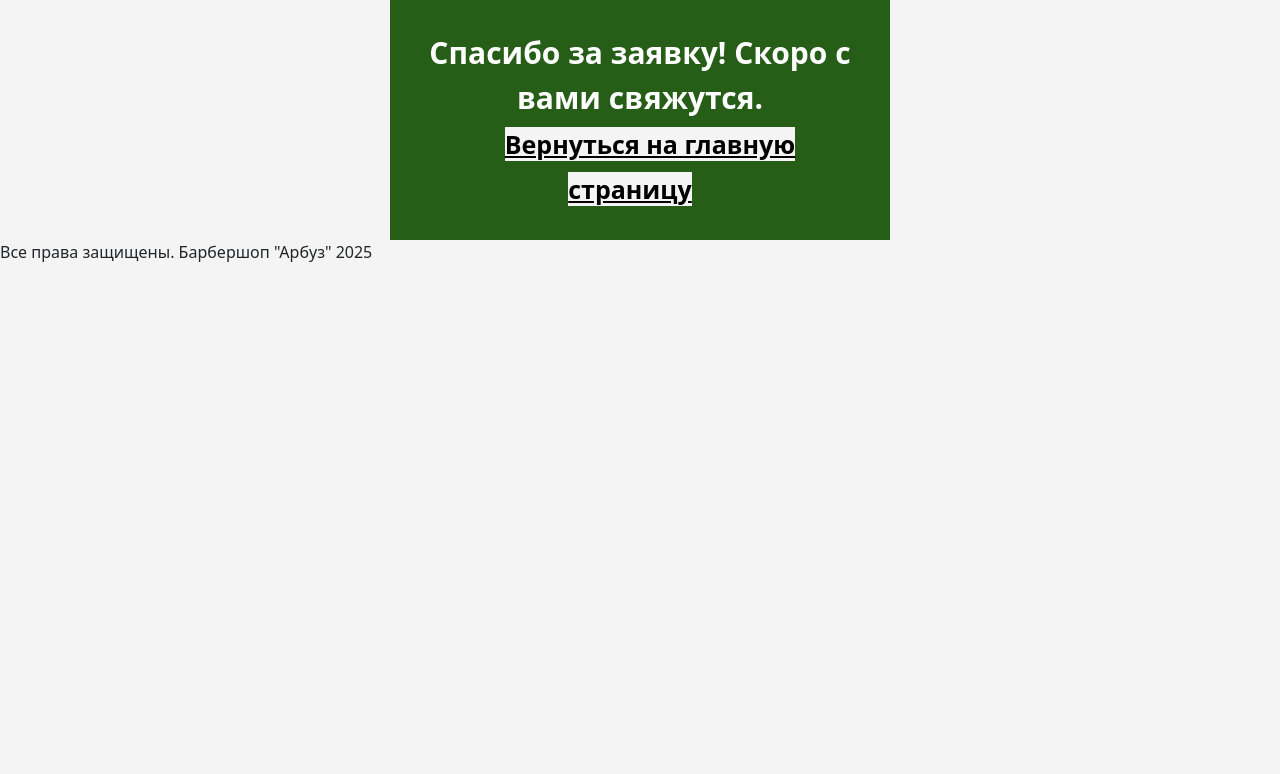
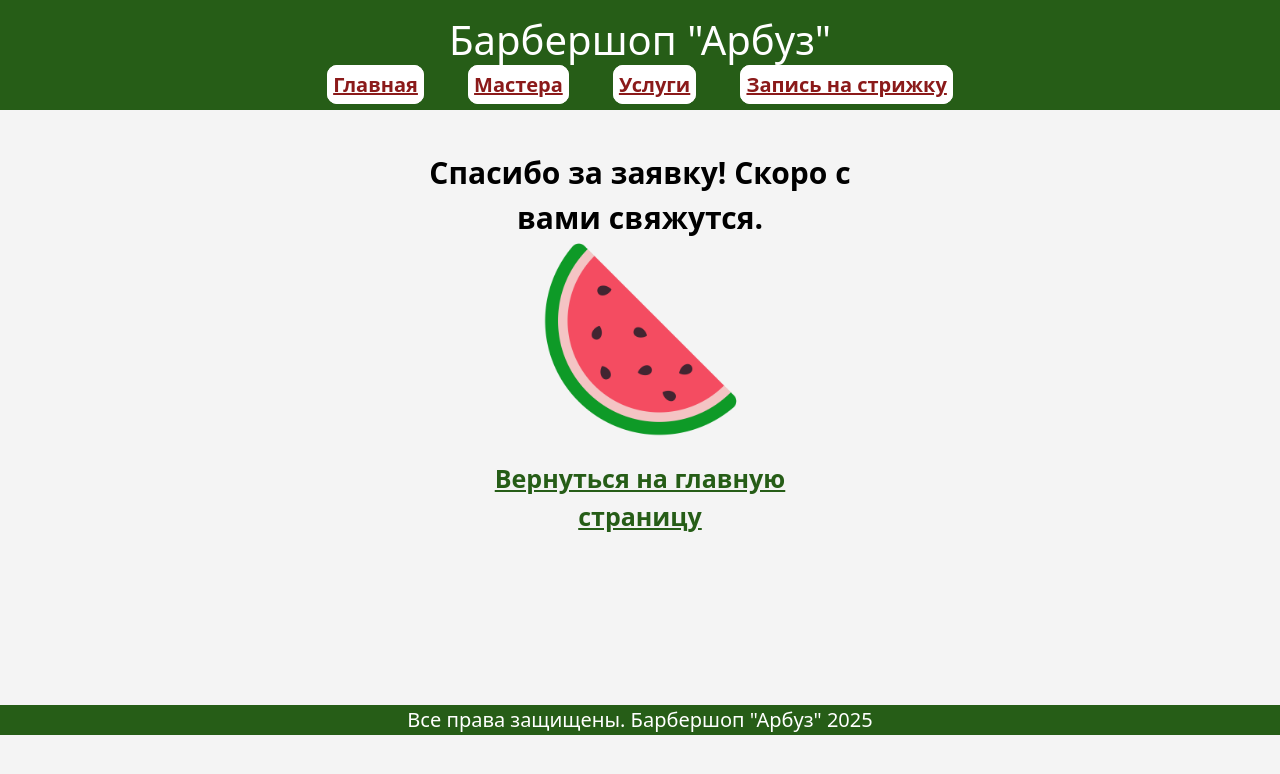
Before and after one commit to korekiwi/barber_lesson, a Django app: page /thanks/ in a window 1280 px wide. Shown: the top 774 px of the page. Run offline with Django 5.2, Linux system fonts and the light colour scheme.

Commit message:
косметические изменения

```diff
--- a/core/templates/base.html
+++ b/core/templates/base.html
@@ -6,34 +6,26 @@
     <meta name="viewport" content="width=device-width, initial-scale=1.0" />
     <title>{% block title %}{% endblock %}</title>
     <link href="https://cdn.jsdelivr.net/npm/bootstrap@5.3.3/dist/css/bootstrap.min.css" rel="stylesheet" integrity="sha384-QWTKZyjpPEjISv5WaRU9OFeRpok6YctnYmDr5pNlyT2bRjXh0JMhjY6hW+ALEwIH" crossorigin="anonymous">
-    <link rel="stylesheet" href="https://cdn.jsdelivr.net/npm/bootstrap-icons@1.11.1/font/bootstrap-icons.css">
     <link rel="stylesheet" href="{% static 'css/main.css' %}">
-    {% comment %} <link rel="icon" type="image/png" href="{% static 'images/favicon.png' %}"> {% endcomment %}
+    <link rel="shortcut icon" type="image/png" href="media/images/nav.png"/>
     {% block head %}{% endblock %}
   </head>
   <body>
     <header>
       {% block nav %}
-        {% comment %} {% include 'menu_include.html' %} {% endcomment %}
-      {% endblock %}
+        <div class="nav">
+          <div class="title">Барбершоп "Арбуз"</div>
+            <div class="links">
+              {% for line in menu %}
+                <a href="{{line.url}}">{{line.title}}</a>
+              {% endfor %}
+            </div>
+        </div>
+        {% endblock %}
     </header>
     <main>
-      {% block content %}{% endblock %}
-
-      {% if messages %}
-      <div class="position-fixed bottom-0 end-0 p-3" style="z-index: 11">
-          {% for message in messages %}
-          <div class="toast show align-items-center text-white bg-{{ message.tags }} border-0" role="alert" aria-live="assertive" aria-atomic="true">
-              <div class="d-flex">
-                  <div class="toast-body">
-                      {{ message }}
-                  </div>
-                  <button type="button" class="btn-close btn-close-white me-2 m-auto" data-bs-dismiss="toast" aria-label="Close"></button>
-              </div>
-          </div>
-          {% endfor %}
-      </div>
-      {% endif %}
+      {% block content %}
+      {% endblock content %}
     </main>
     <footer>
       {% block footer %}Все права защищены. Барбершоп "Арбуз" 2025{% endblock %}
--- a/core/templates/thanks.html
+++ b/core/templates/thanks.html
@@ -3,7 +3,9 @@
 {% block content %}
 <div class="thanks">
   Спасибо за заявку!
-  Скоро с вами свяжутся. <br>
+  Скоро с вами свяжутся.
+
+  <img src="media/images/nav.png" alt="">
 
   <a class="thanks_a" href="/">Вернуться на главную страницу</a>
 </div>
--- a/core/views.py
+++ b/core/views.py
@@ -12,9 +12,6 @@ MENU = [
 ]
 
 class MainPageView(CreateView):
-    # template_name = "main.html"
-    # success_url = 'thanks'
-    # model = Visit
     template_name = 'main.html'
     form_class = VisitForm
     success_url = 'thanks'
--- a/static/css/main.css
+++ b/static/css/main.css
@@ -1,7 +1,13 @@
-* {
+body {
     background-color: rgb(244, 244, 244);
 }
 
+footer {
+    font-size: 20px;
+    text-align: center;
+    background-color: rgb(38, 93, 23);
+    color: white;
+}
 
 .masters {
     margin: 50px 0px;
@@ -19,13 +25,22 @@
 }
 
 .hero_div {
+    width: 100%;
+    height: 500px;
     padding: 100px 0px;
-    text-align: center;
-    background-color: rgb(38, 93, 23);
-    color: white;
+    display: flex;
+    align-items: center;
+    justify-content: center;
+    flex-direction: column;
+    color: black;
     font-weight: bolder;
     font-size: 30px;
     font-family: 'Gill Sans', 'Gill Sans MT', 'Trebuchet MS', sans-serif;
+}
+
+.hero_div img {
+    width: 200px;
+    height: 200px;
 }
 
 .master_gallery {
@@ -105,18 +120,60 @@ form button {
 }
 
 .thanks {
+    display: flex;
+    flex-direction: column;
+    align-items: center;
+    justify-content: center;
     text-align: center;
-    padding: 30px;
+    padding: 150px 30px;
     margin: auto;
-    background-color: rgb(38, 93, 23);
-    color: white;
+    color: black;
     width: 500px;
     font-size: 30px;
     font-weight: bold;
 }
+
 .thanks_a {
     margin: 20px;
     font-size: 25px;
-    color: black;
+    color: rgb(38, 93, 23);
     text-align: center;
 }
+
+.thanks img {
+    width: 200px;
+    height: 200px;
+}
+
+.nav {
+    padding: 10px;
+    display: flex;
+    align-items: center;
+    flex-direction: column;
+    position: fixed;
+    width: 100%;
+    background-color: rgb(38, 93, 23);
+}
+
+.links {
+    margin: auto;
+    background-color: rgb(38, 93, 23);
+}
+
+.title {
+    margin: auto;
+    font-size: 40px;
+    color: white;
+    background-color: rgb(38, 93, 23);
+}
+
+.links a {
+    margin: 20px;
+    font-weight: bold;
+    font-size: 20px;
+    color:  rgb(139, 26, 26);
+    padding: 5px;
+    background-color: white;
+    border-radius: 10px;
+    border: 1px solid white;
+}
```
Also changed, not shown: core/templates/main.html (+7 -5 lines), media/images/funny_watermelon.jpg (added), media/images/nav.png (added).
